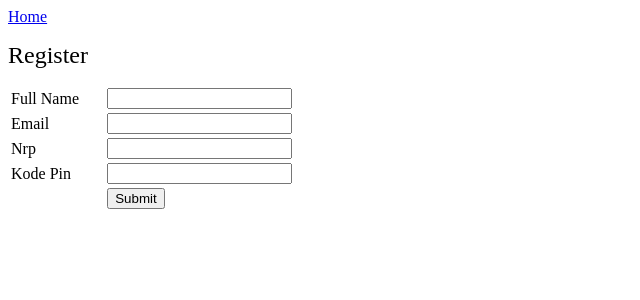
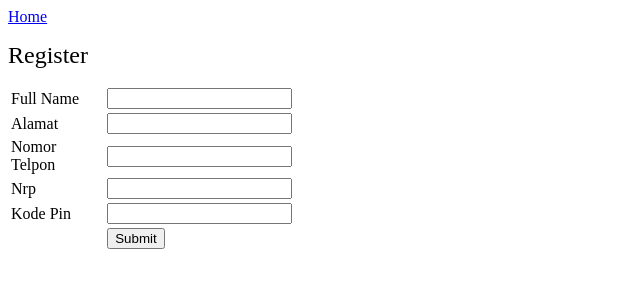
Before and after one commit to RenitaDewi/BKuliah, a PHP site: page /register.php in a window 1280 px wide. Shown: the top 300 px of the page, without its empty margins (0-640 px from the left). Run offline with PHP 8.4, Linux system fonts and the light colour scheme.

Commit message:
ubah semua

```diff
--- a/connection.php
+++ b/connection.php
@@ -16,7 +16,7 @@ $conn = mysql_connect("localhost","root","root")
 $databaseHost = 'localhost';
 $databaseName = 'b_kuliah';
 $databaseUsername = 'root';
-$databasePassword = '';
+$databasePassword = 'root';
 
 $mysqli = mysqli_connect($databaseHost, $databaseUsername, $databasePassword, $databaseName);
 
--- a/index.php
+++ b/index.php
@@ -7,7 +7,6 @@
 
 <body>
 	<div id="header">
-		Hello Stalker !<br>
 		Welcome to my page!
 	</div>
 	<?php
@@ -18,7 +17,7 @@
 
 		Welcome <?php echo $_SESSION['nrp'] ?> ! <a href='logout.php'>Logout</a><br/>
 		<br/>
-		<a href='view.php'>View and Add Matakuliah</a>
+		<a href='view.php'>View and Add Products</a>
 		<br/><br/>
 	<?php
 	} else {
@@ -27,7 +26,7 @@
 	}
 	?>
 	<div id="footer">
-		Created by <a href="https://dewacoding.wordpress.com/about/" title="BKuliah">BKuliah</a>
+		Created by <a href="https://dewacoding.wordpress.com/about/" title="Kurnia Ramadhan Putra">Kurnia Ramadhan Putra</a>
 	</div>
 </body>
 </html>
--- a/register.php
+++ b/register.php
@@ -10,7 +10,8 @@ include("connection.php");
 
 if(isset($_POST['submit'])) {
 	$nama = $_POST['nama'];
-	$alamat = $_POST['email'];
+	$alamat = $_POST['alamat'];
+	$no_telp = $_POST['no_telp'];
 	$user = $_POST['nrp'];
 	$pass = $_POST['kode_pin'];
 
@@ -19,7 +20,7 @@ if(isset($_POST['submit'])) {
 		echo "<br/>";
 		echo "<a href='register.php'>Go back</a>";
 	} else {
-		mysqli_query($mysqli, "INSERT INTO mahasiswa(nama, email, nrp, kode_pin) VALUES('$nama', '$alamat', '$user', md5('$pass'))")
+		mysqli_query($mysqli, "INSERT INTO mahasiswa(nama, alamat,no_telp, nrp, kode_pin) VALUES('$nama', '$alamat','$no_telp', '$user', md5('$pass'))")
 			or die("Could not execute the insert query.");
 
 		echo "Registration successfully";
@@ -36,8 +37,12 @@ if(isset($_POST['submit'])) {
 				<td><input type="text" name="nama"></td>
 			</tr>
 			<tr>
-				<td>Email</td>
-				<td><input type="text" name="email"></td>
+				<td>Alamat</td>
+				<td><input type="text" name="alamat"></td>
+			</tr>
+			<tr>
+				<td>Nomor Telpon</td>
+				<td><input type="text" name="no_telp"></td>
 			</tr>
 			<tr>
 				<td>Nrp</td>
--- a/view.php
+++ b/view.php
@@ -32,9 +32,9 @@ $result = mysqli_query($mysqli, "SELECT * FROM matakuliah WHERE nrp=".$_SESSION[
 		<?php
 		while($res = mysqli_fetch_array($result)) {
 			echo "<tr>";
-			echo "<td>".$res['mtk']."</td>";
+			echo "<td>".$res['nama_mk']."</td>";
 			echo "<td>".$res['sks']."</td>";
-			echo "<td><a href=\"edit.php?id=$res[id]\">Edit</a> | <a href=\"delete.php?id=$res[id]\" onClick=\"return confirm('Are you sure you want to delete?')\">Delete</a></td>";
+			echo "<td><a href=\"edit.php?id=$res[nrp]\">Edit</a> | <a href=\"delete.php?id=$res[nrp]\" onClick=\"return confirm('Are you sure you want to delete?')\">Delete</a></td>";
 		}
 		?>
 	</table>
```
Also changed, not shown: edit.php (+14 -6 lines).
